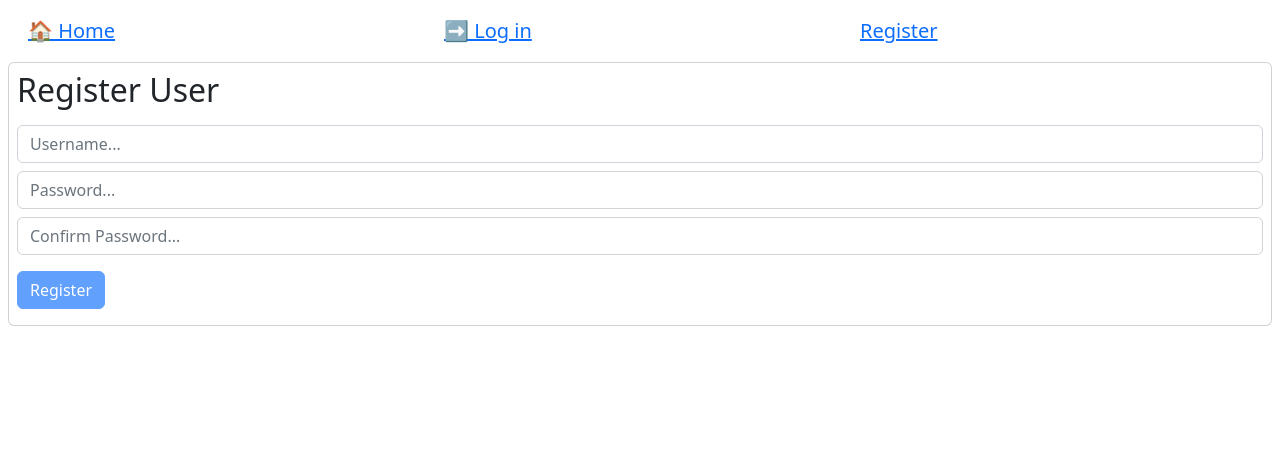
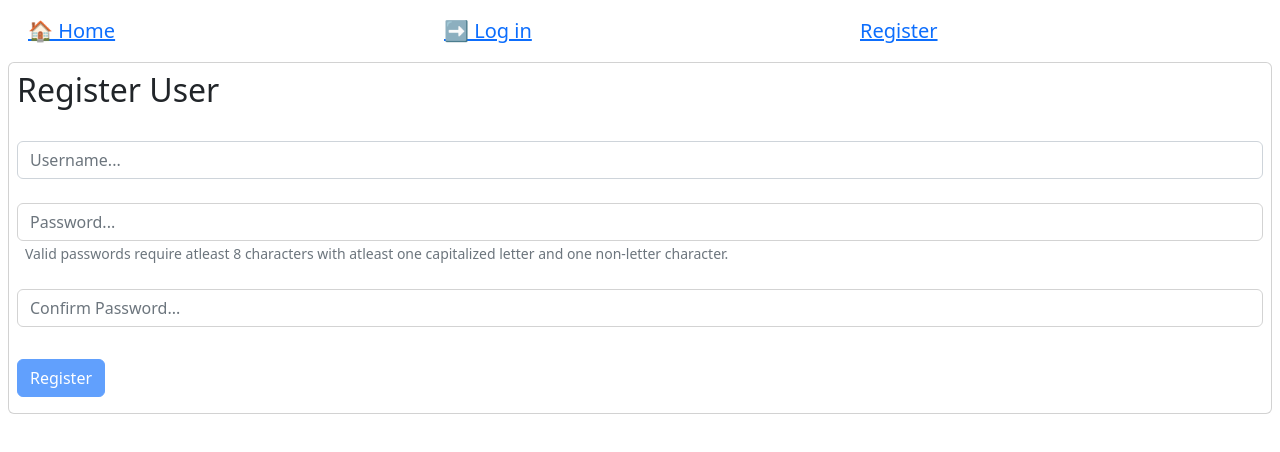
Before and after one commit to GHHag/chat_app, a React (Vite) app in the folder frontend/: page /register in a window 1280 px wide. Shown: the top 452 px of the page. Built offline with nearby package versions, Linux system fonts and the light colour scheme; no server answers; the HTML template or start-up script is replaced by a standard one.

Commit message:
clarifications when wrong user input

```diff
--- a/frontend/src/components/ChatCreate.jsx
+++ b/frontend/src/components/ChatCreate.jsx
@@ -9,6 +9,10 @@ const ChatCreate = ({ setSelectedChatCallback, setNewChatCallback, setChatsCallb
 
   const submitNewChatForm = async (event) => {
     event.preventDefault();
+    if (chatSubject.length > 200) {
+      alert('Chat subject too long (Max 200 characters).');
+      return;
+    }
     await fetch(
       'api/chat/create',
       {
@@ -53,7 +57,7 @@ const ChatCreate = ({ setSelectedChatCallback, setNewChatCallback, setChatsCallb
               onChange={(event) => setChatSubject(event.target.value)}
             />
           </Form.Group>
-          <Button type='submit' className='my-2'>Create chat</Button>
+          <Button disabled={chatSubject.length > 200} type='submit' className='my-2'>Create chat</Button>
         </Form>
       </Card>
     </>
--- a/frontend/src/components/RegisterForm.jsx
+++ b/frontend/src/components/RegisterForm.jsx
@@ -71,7 +71,7 @@ const RegisterForm = ({ setUserCallback }) => {
         <Form onSubmit={submitForm} autoComplete='on'>
           <Form.Group>
             <Form.Control
-              className='my-2'
+              className='my-4'
               type='text'
               name='username'
               value={username}
@@ -79,7 +79,7 @@ const RegisterForm = ({ setUserCallback }) => {
               onChange={(event) => setUsername(event.target.value)}
             />
             <Form.Control
-              className='my-2'
+              className='mt-4'
               type='password'
               name='password'
               value={password}
@@ -87,8 +87,9 @@ const RegisterForm = ({ setUserCallback }) => {
               style={!passwordValid && password.length > 0 ? { 'borderColor': 'red', 'borderWidth': '3px' } : { 'borderColor': 'lightGrey' }}
               onChange={(event) => handlePassword(event)}
             />
+            <Form.Text className='text-muted p-2'>Valid passwords require atleast 8 characters with atleast one capitalized letter and one non-letter character.</Form.Text>
             <Form.Control
-              className='my-2'
+              className='my-4'
               type='password'
               name='passwordCheck'
               autoComplete=''
```
